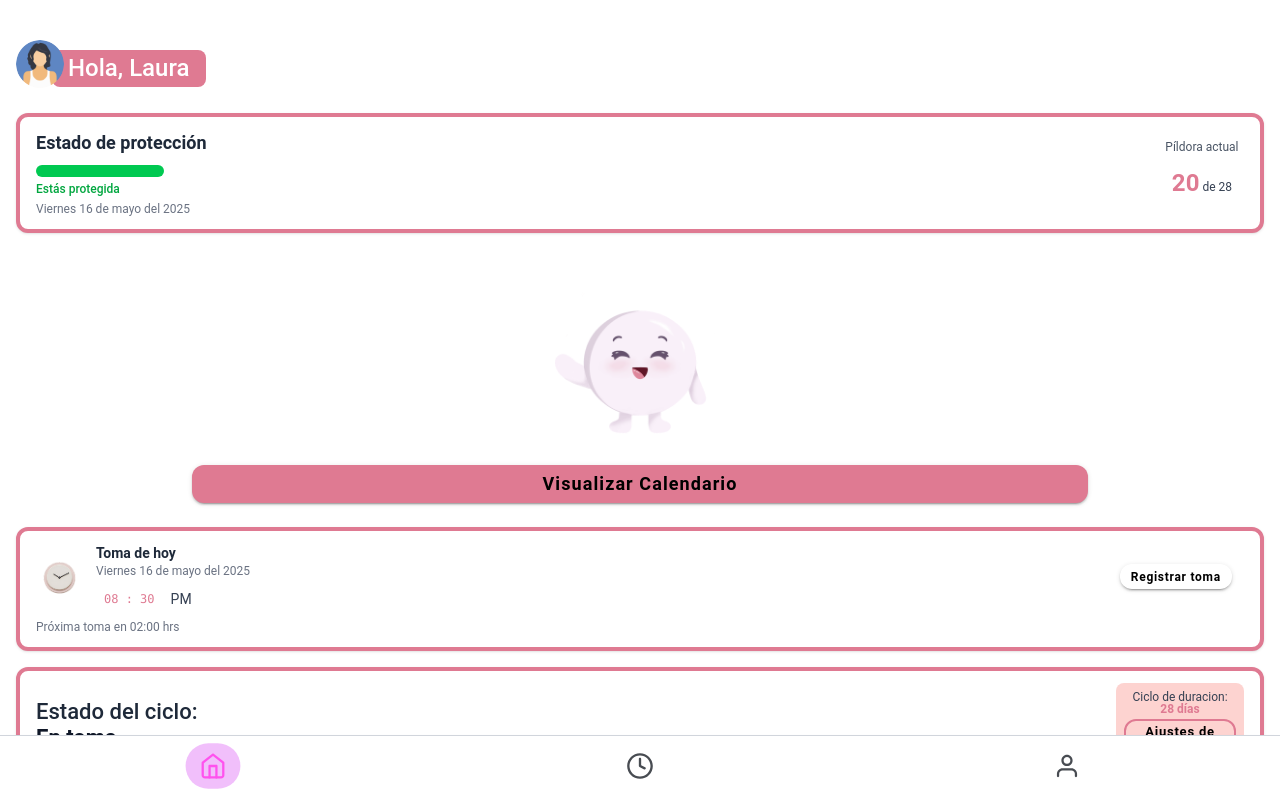
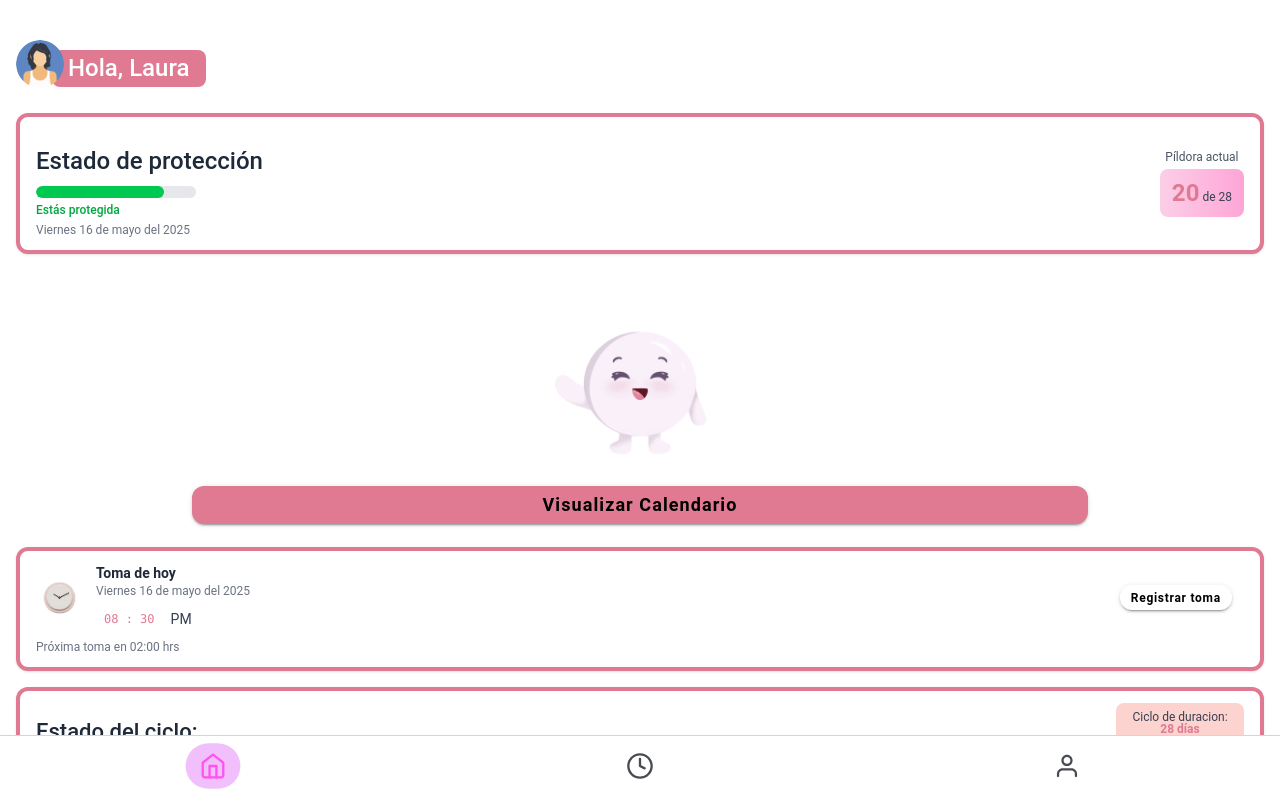
Before and after one commit to rafa133169/beginner_code, a React (Vite) app: page /mobile in a window 1280 px wide. Built offline with nearby package versions, Linux system fonts and the light colour scheme.

Commit message:
Details -> FriendsSection.tsx

```diff
--- a/src/components/Smartphone/ProtectionStatus.tsx
+++ b/src/components/Smartphone/ProtectionStatus.tsx
@@ -1,19 +1,22 @@
-// components/ProtectionStatus.tsx
+import React, { useMemo } from 'react';
 
-const getCurrentDate = () => {
-  const now = new Date();
-  const days = ['Domingo', 'Lunes', 'Martes', 'Miércoles', 'Jueves', 'Viernes', 'Sábado'];
-  const months = [
+// Mover constantes fuera del componente para evitar recreación
+const DAYS = ['Domingo', 'Lunes', 'Martes', 'Miércoles', 'Jueves', 'Viernes', 'Sábado'];
+const MONTHS = [
   'enero', 'febrero', 'marzo', 'abril', 'mayo', 'junio',
   'julio', 'agosto', 'septiembre', 'octubre', 'noviembre', 'diciembre'
 ];
 
-  const dayName = days[now.getDay()];
+// Memoizar la función de fecha para evitar recreación en cada render
+const useCurrentDate = () => {
+  return useMemo(() => {
+    const now = new Date();
+    const dayName = DAYS[now.getDay()];
     const day = now.getDate();
-  const month = months[now.getMonth()];
+    const month = MONTHS[now.getMonth()];
     const year = now.getFullYear();
-
     return `${dayName} ${day} de ${month} del ${year}`;
+  }, []); // El array vacío asegura que solo se calcule una vez
 };
 
 interface ProtectionStatusProps {
@@ -27,20 +30,32 @@ const ProtectionStatus: React.FC<ProtectionStatusProps> = ({
   totalPills = 28,
   protectionPercentage = 80
 }) => {
+  const currentDate = useCurrentDate();
+  const protectionWidth = useMemo(() => `${Math.min(100, Math.max(0, protectionPercentage))}%`, [protectionPercentage]);
+
   return (
     <div className="bg-white rounded-xl shadow px-4 py-3 mx-4 mt-4 flex items-center justify-between border-4 border-[#DF7A92]">
-      <div>
-        <div className="font-bold text-lg text-gray-800">Estado de protección</div>
-        <div className="w-40 h-3 rounded-full mt-2 mb-1" style={{ background: 'var(--color-gradient-2)' }}>
-          <div className="h-3 bg-green-500 rounded-full" style={{ width: `${protectionPercentage}%` }} />
+      <div className="flex-1 min-w-0">
+        <h2 className="font-bold text-lg text-gray-800">Estado de protección</h2>
+        <div className="w-full max-w-40 h-3 rounded-full mt-2 mb-1 bg-gray-200 overflow-hidden">
+          <div
+            className="h-3 bg-green-500 rounded-full transition-all duration-300 ease-out"
+            style={{ width: protectionWidth }}
+            role="progressbar"
+            aria-valuenow={protectionPercentage}
+            aria-valuemin={0}
+            aria-valuemax={100}
+          />
         </div>
         <div className="text-xs text-green-600 font-medium">Estás protegida</div>
-        <div className="text-xs text-gray-500 mt-1">{getCurrentDate()}</div>
+        <time dateTime={new Date().toISOString()} className="text-xs text-gray-500 mt-1 block">
+          {currentDate}
+        </time>
       </div>
-      <div className="flex flex-col items-center">
+      <div className="flex flex-col items-center ml-4">
         <span className="text-xs text-gray-600 mb-1">Píldora actual</span>
-        <div className="rounded-lg px-3 py-2 text-center" style={{ background: 'var(--color-gradient-2)' }}>
-          <span className="text-2xl font-bold" style={{ color: 'var(--color-primary)' }}>{currentPill}</span>
+        <div className="rounded-lg px-3 py-2 text-center bg-gradient-to-r from-pink-200 to-pink-300">
+          <span className="text-2xl font-bold text-[#DF7A92]">{currentPill}</span>
           <span className="text-xs text-gray-700"> de {totalPills}</span>
         </div>
       </div>
@@ -48,4 +63,4 @@ const ProtectionStatus: React.FC<ProtectionStatusProps> = ({
   );
 };
 
-export default ProtectionStatus;
+export default React.memo(ProtectionStatus);
```
Lines whose indentation alone changed are shown as unchanged.
